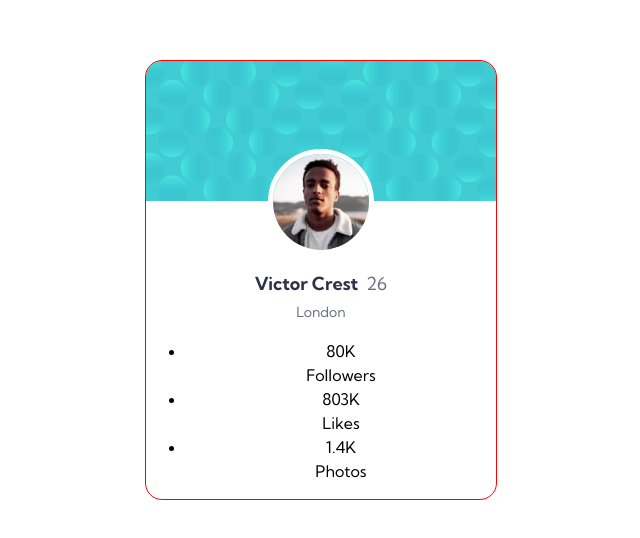
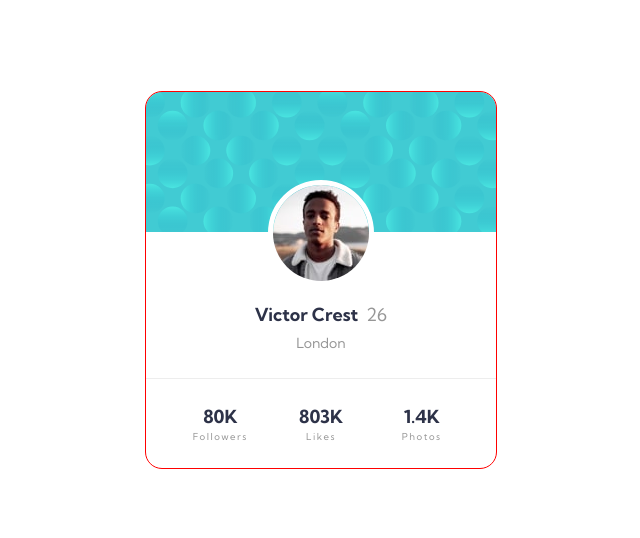
Before and after one commit to WesselKonstantinov/profile-card-component, a plain HTML site: page index.html in a window 1280 px wide. Shown: the part 120-658 px from the top of the page, without its empty margins (319-959 px from the left). Drawn offline with Linux system fonts and the light colour scheme.

Commit message:
Style bottom section

```diff
--- a/styles.css
+++ b/styles.css
@@ -137,10 +137,35 @@ body {
 
 .profile__age {
   font-size: 1.125rem;
-    color: var(--color-dark-grayish-blue);
+  color: var(--color-dark-gray);
 }
 
 .profile__city {
   font-size: 0.875rem;
-    color: var(--color-dark-grayish-blue);
+  color: var(--color-dark-gray);
+  margin-bottom: 1.5rem;
 }
+
+.stats {
+  margin: 0;
+  padding: 1.5rem;
+  list-style: none;
+  border-top: 1px solid #ededed;
+  display: flex;
+}
+
+.stats__item {
+  flex: 1;
+}
+
+.stats__key {
+  color: var(--color-dark-gray);
+  font-size: 0.6rem;
+  letter-spacing: 1.5px;
+}
+
+.stats__value {
+  font-size: 1.125rem;
+  font-weight: 700;
+  color: var(--color-dark-blue);
+}
```
Lines whose indentation alone changed are shown as unchanged.
